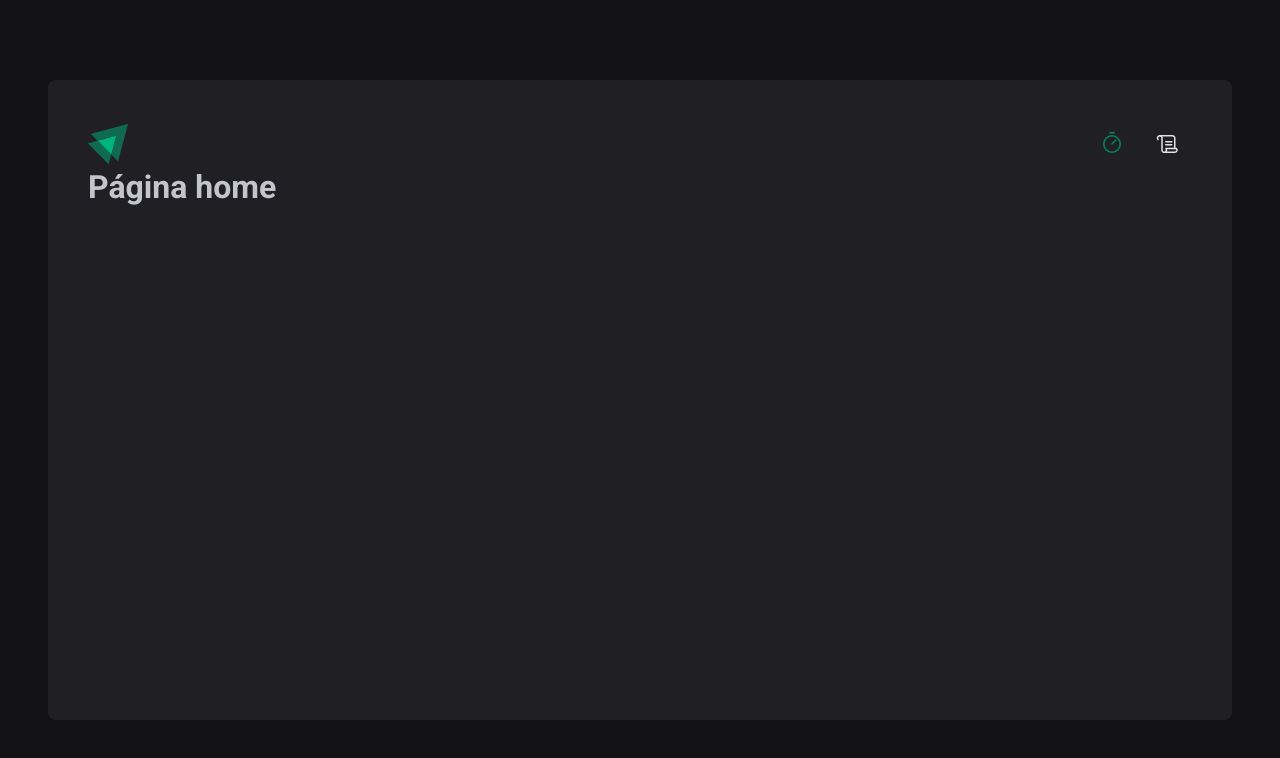
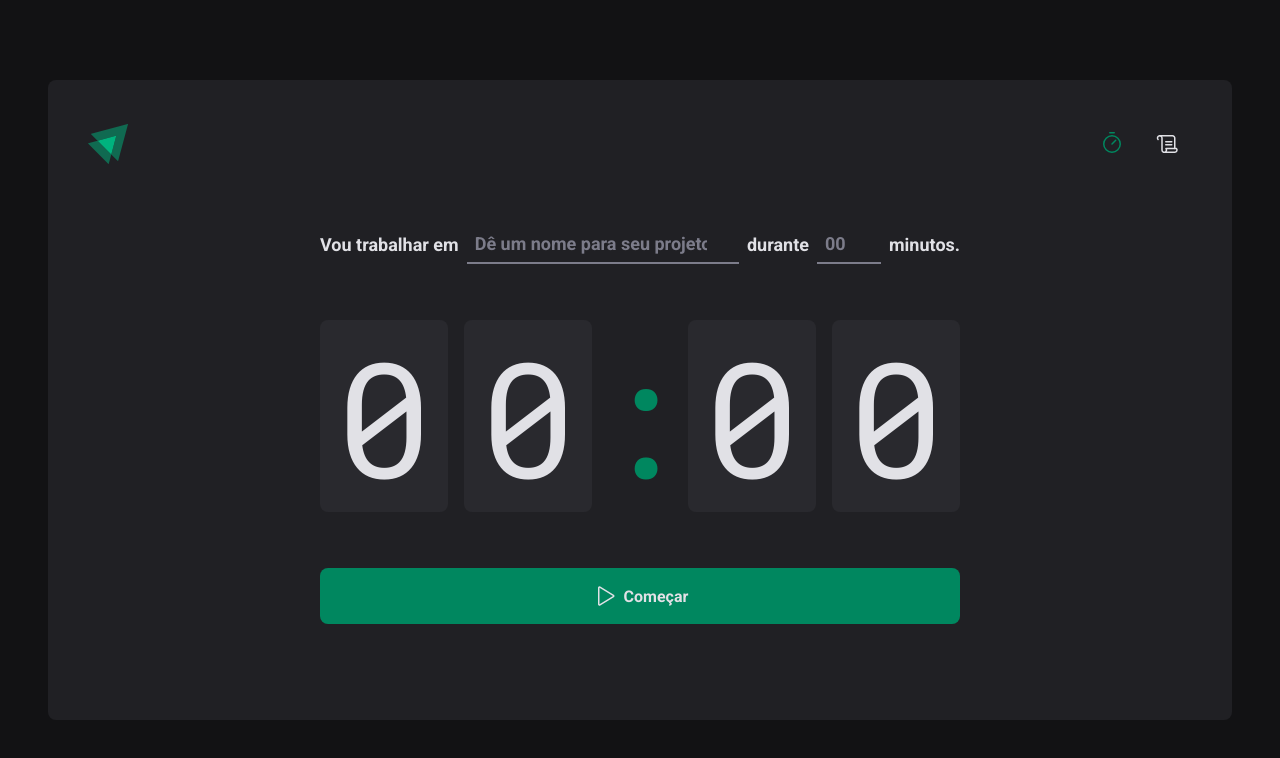
Before and after one commit to guilherme1s/02-ignite-timer, a React (Vite) app: page / in a window 1280 px wide. Shown: the top 758 px of the page. Built offline with nearby package versions, Linux system fonts and the light colour scheme.

Commit message:
estilização página home

```diff
--- a/src/Router.tsx
+++ b/src/Router.tsx
@@ -1,7 +1,7 @@
 import { Route, Routes } from 'react-router-dom';
-import { History } from './pages/History';
+import { DefaultLayout } from './layouts/DefaultLayout';
 import { Home } from './pages/Home';
-import { DefaultLayout } from './layouts/DefaultLayout';
+import { History } from './pages/History/History';
 
 export function Router() {
     return (
--- a/src/pages/Home.tsx
+++ /dev/null
@@ -1,5 +0,0 @@
-export function Home() {
-    return (
-        <h1>Página home</h1>
-    );
-}
--- /dev/null
+++ b/src/pages/Home/index.tsx
@@ -0,0 +1,51 @@
+import { Play } from "phosphor-react";
+import { CountdownContainer, FormContainer, HomeContainer, MinutesAmountInput, Separator, StartCountdownButton, TaskInput } from "./styles";
+
+export function Home() {
+    return (
+        <HomeContainer>
+            <form action="">
+                <FormContainer>
+                    <label htmlFor="task">Vou trabalhar em</label>
+                    <TaskInput
+                        id="task"
+                        list="task-suggestion"
+                        placeholder="Dê um nome para seu projeto"
+                    />
+
+                    <datalist id="task-suggestion">
+                        <option value="Projeto 1" />
+                        <option value="Projeto 2" />
+                        <option value="Projeto 3" />
+                        <option value="Projeto 4" />
+                    </datalist>
+
+                    <label htmlFor="">durante</label>
+                    <MinutesAmountInput
+                        type="number"
+                        id="minutesAmount"
+                        placeholder="00"
+                        step={5}
+                        min={5}
+                        max={60}
+                    />
+
+                    <span>minutos.</span>
+                </FormContainer>
+
+                <CountdownContainer>
+                    <span>0</span>
+                    <span>0</span>
+                    <Separator>:</Separator>
+                    <span>0</span>
+                    <span>0</span>
+                </CountdownContainer>
+
+                <StartCountdownButton type="submit">
+                    <Play size={24} />
+                    Começar
+                </StartCountdownButton>
+            </form>
+        </HomeContainer>
+    );
+}
--- /dev/null
+++ b/src/pages/Home/styles.ts
@@ -0,0 +1,111 @@
+import styled from "styled-components";
+
+
+
+export const HomeContainer = styled.main `
+    height: 100%;
+    flex: 1;
+    display: flex;
+    flex-direction: column;
+    align-items: center;
+    justify-content: center;
+
+    form {
+        display: flex;
+        flex-direction: column;
+        align-items: center;
+        gap: 3.5rem;
+    }
+`;
+
+export const FormContainer = styled.div `
+    width: 100%;
+    display: flex;
+    align-items: center;
+    justify-content: center;
+    gap: 0.5rem;
+    color: ${props => props.theme["gray-100"]};
+    font-size: 1.125rem;
+    font-weight: bold;
+    flex-wrap: wrap;
+`;
+
+const BaseInput = styled.input `
+    background: transparent;
+    height: 2.5rem;
+    border: 0;
+    border-bottom: 2px solid ${props => props.theme["gray-500"]};
+    font-weight: bold;
+    font-size: 1.125rem;
+    padding: 0 0.5rem;
+    color: ${props => props.theme["gray-100"]};
+
+    &:focus {
+        box-shadow: none;
+        border-color: ${props => props.theme["green-500"]};
+    }
+
+    &::placeholder {
+        color: ${props => props.theme["gray-500"]};
+    }
+`;
+
+export const TaskInput = styled(BaseInput) `
+    flex: 1;
+
+    &::-webkit-calendar-picker-indicator {
+        display: nome !important;
+    }
+`;
+
+export const MinutesAmountInput = styled(BaseInput)`
+    width: 4rem;
+`;
+
+export const CountdownContainer = styled.div `
+    font-family: 'Roboto Mono', monospace;
+    font-size: 10rem;
+    line-height: 8rem;
+    color: ${props => props.theme["gray-100"]};
+    display: flex;
+    gap: 1rem;
+
+    Span {
+        background: ${props => props.theme["gray-700"]};
+        padding: 2rem 1rem;
+        border-radius: 8px;
+    }
+`;
+
+export const Separator = styled.div `
+    padding: 2rem 0;
+    color: ${props => props.theme["green-500"]};
+    width: 4rem;
+    overflow: hidden;
+    display: flex;
+    justify-content: center;
+`;
+
+export const StartCountdownButton = styled.button `
+    width: 100%;
+    padding: 1rem;
+    border: 0;
+    display: flex;
+    gap: 0.5rem;
+    border-radius: 8px;
+    align-items: center;
+    justify-content: center;
+    font-weight: bold;
+    cursor: pointer;
+    background: ${props => props.theme["green-500"]};
+    color: ${props => props.theme["gray-100"]};
+
+    &:disabled {
+        opacity: 0.7;
+        cursor: not-allowed;
+    }
+
+    &:not(:disabled):hover {
+        background: ${props => props.theme["green-700"]};
+    }
+`;
--- a/src/themes/global.ts
+++ b/src/themes/global.ts
@@ -15,6 +15,7 @@
     body {
         background: ${props => props.theme['gray-900']};
         color: ${props => props.theme['gray-300']};
+        -webkit-font-smoothing: antialiased;
     }
 
     body, input, textarea, button {
```
Also changed, not shown: src/pages/History/History.tsx (renamed from src/pages/History.tsx).
